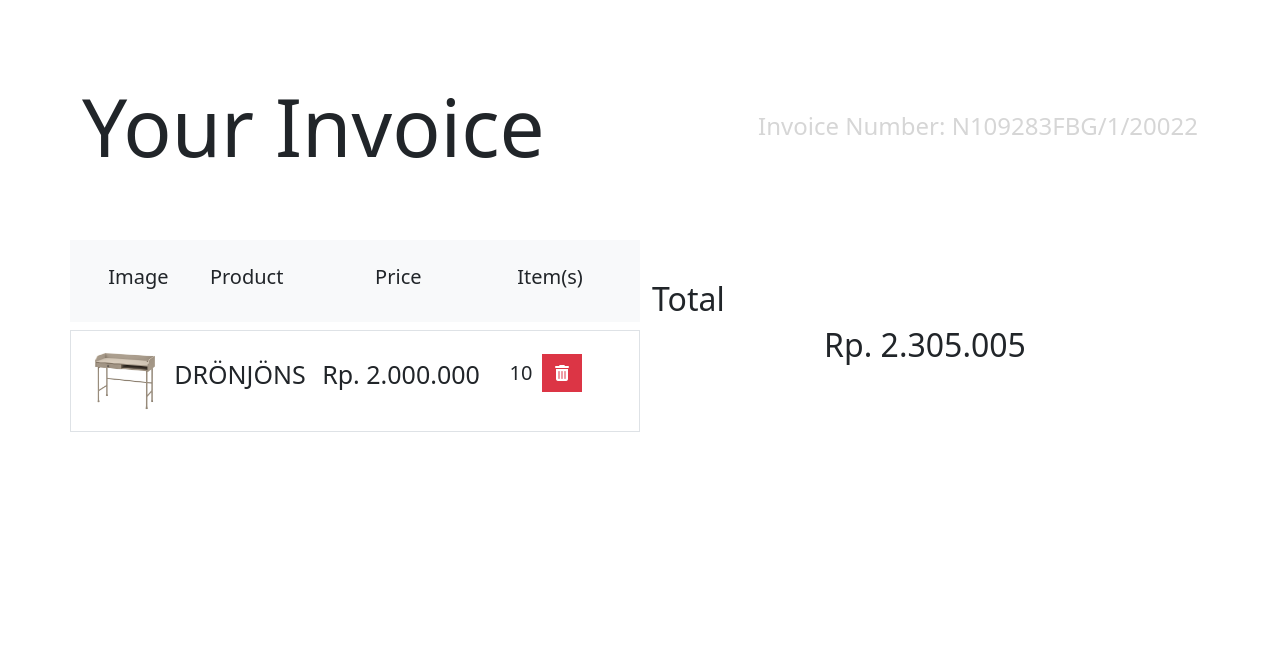
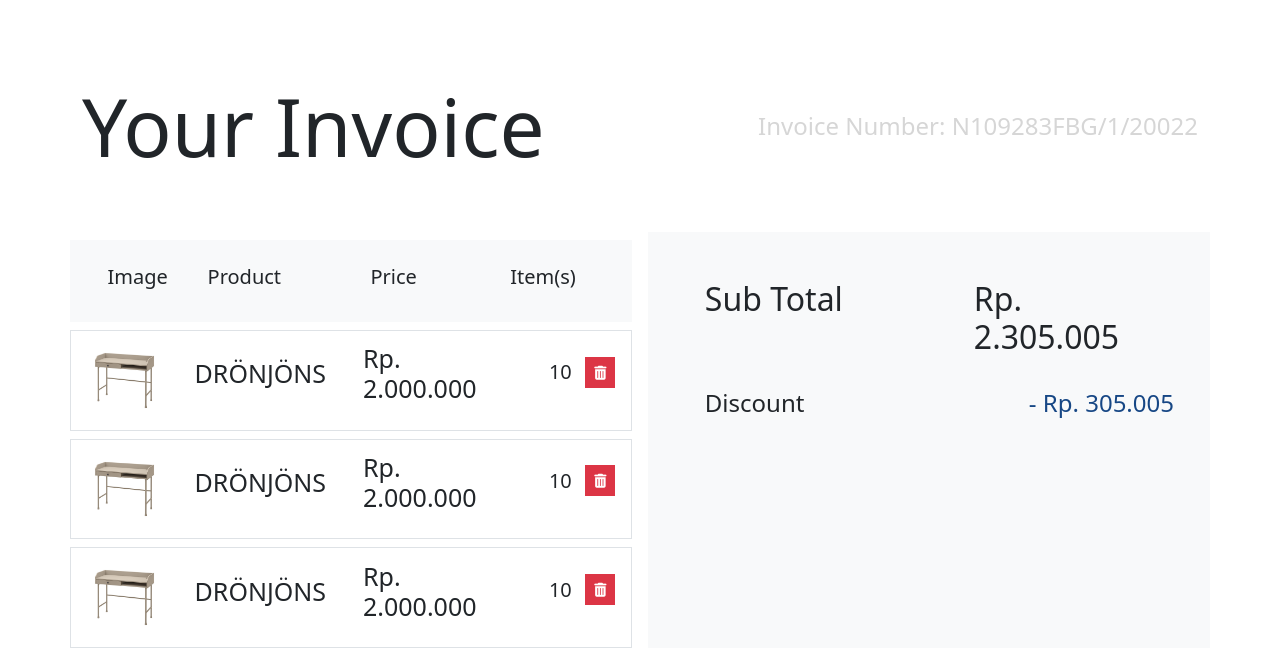
Before and after one commit to SquamosS/Ikiwae, a website: page invoice.html in a window 1280 px wide. Shown: the part 193-841 px from the top of the page. Before the commit the page ends 800 px from the top, so only its background shows below. Drawn offline with nearby package versions, Linux system fonts and the light colour scheme.

Commit message:
Co-authored-by: Aliansyah Firdaus <aliansyah.it@gmail.com> Co-authored-by: Graha Gandang Respati <grahagandangr@users.noreply.github.com> Co-authored-by: Diaz Linggaputra <diazlp@users.noreply.github.com> Co-authored-by: Zoma Aryo Widago <ZomaAryoWidagdo@users.noreply.github.com> Co-authored-by: Harun salman <harunsalman2@users.noreply.github.com>

```diff
--- a/invoice.html
+++ b/invoice.html
@@ -44,7 +44,7 @@
 
     <div class="container">
         <div class="row">
-            <div class="col">
+            <div class="col me-3">
                 <div class="row mt-2 header-inv d-flex align-items-center bg-light">
                     <div class="col-2 d-flex justify-content-center">
                         <h2>Image</h2>
@@ -65,7 +65,7 @@
                     <div class="col-2 img-inv-prod pt-3 d-flex justify-content-center">
                         <img src="/assets/img/MEJA_HAUGA.jpg" alt="">
                     </div>
-                    <div class="col-3 nameprod-co-prod d-flex justify-content-center">
+                    <div class="col-4 nameprod-co-prod d-flex justify-content-center">
                         <h2 class="bd-highlight">DRÖNJÖNS</h2>
                     </div>
                     <div class="col-4 harga-co-prod d-flex justify-content-center">
@@ -77,17 +77,68 @@
                         </div>
                     </div>
                     <div class="col-1 delete-co-prod d-flex justify-content-center">
-                        <a href="#" class="btn btn-danger rounded-0"><i class="fa-solid fa-trash-can"></i></a>
+                        <a href="#" class="btn btn-sm btn-danger rounded-0"><i class="fa-solid fa-trash-can"></i></a>
+                    </div>
+                </div>
+                <div class="row mt-2 co-prod pb-3 d-flex border align-items-center px-2">
+                    <div class="col-2 img-inv-prod pt-3 d-flex justify-content-center">
+                        <img src="/assets/img/MEJA_HAUGA.jpg" alt="">
+                    </div>
+                    <div class="col-4 nameprod-co-prod d-flex justify-content-center">
+                        <h2 class="bd-highlight">DRÖNJÖNS</h2>
+                    </div>
+                    <div class="col-4 harga-co-prod d-flex justify-content-center">
+                        <h2>Rp. 2.000.000</h2>
+                    </div>
+                    <div class="col-1 counter-co-prod">
+                        <div class="form-control form-control-sm border-0 px-3 d-flex justify-content-center" id="total-container">
+                            <span style="font-size: 20px;">10</span>
+                        </div>
+                    </div>
+                    <div class="col-1 delete-co-prod d-flex justify-content-center">
+                        <a href="#" class="btn btn-sm btn-danger rounded-0"><i class="fa-solid fa-trash-can"></i></a>
+                    </div>
+                </div>
+                <div class="row mt-2 co-prod pb-3 d-flex border align-items-center px-2">
+                    <div class="col-2 img-inv-prod pt-3 d-flex justify-content-center">
+                        <img src="/assets/img/MEJA_HAUGA.jpg" alt="">
+                    </div>
+                    <div class="col-4 nameprod-co-prod d-flex justify-content-center">
+                        <h2 class="bd-highlight">DRÖNJÖNS</h2>
+                    </div>
+                    <div class="col-4 harga-co-prod d-flex justify-content-center">
+                        <h2>Rp. 2.000.000</h2>
+                    </div>
+                    <div class="col-1 counter-co-prod">
+                        <div class="form-control form-control-sm border-0 px-3 d-flex justify-content-center" id="total-container">
+                            <span style="font-size: 20px;">10</span>
+                        </div>
+                    </div>
+                    <div class="col-1 delete-co-prod d-flex justify-content-center">
+                        <a href="#" class="btn btn-sm btn-danger rounded-0"><i class="fa-solid fa-trash-can"></i></a>
                     </div>
                 </div>
             </div>
-            <div class="col">
-                <div class="row mt-2 footer-inv d-flex align-items-center mt-5 mb-5">
-                    <div class="col-9 d-flex justify-content-start">
-                        <h2>Total</h2>
+            <div class="col bg-light">
+                <div class="row mt-2 footer-inv mt-5 mb-5">
+                    <!-- sub total -->
+                    <div class="row">
+                        <div class="col-6 offset-1">
+                            <h2>Sub Total</h2>
+                        </div>
+                        <div class="col d-flex justify-content-end">
+                            <h2>Rp. 2.305.005</h2>
+                        </div>
                     </div>
-                    <div class="col d-flex justify-content-center">
-                        <h2>Rp. 2.305.005</h2>
+
+                    <!-- discount total -->
+                    <div class="row mt-4">
+                        <div class="col-6 offset-1">
+                            <h2 class="fs-4">Discount</h2>
+                        </div>
+                        <div class="col d-flex justify-content-end discount-number">
+                            <h2 class="fs-4"> - Rp. 305.005</h2>
+                        </div>
                     </div>
                 </div>
             </div>
--- a/src/css/stylesheet.css
+++ b/src/css/stylesheet.css
@@ -510,3 +510,7 @@
 .header-inv h2 {
   font-size: 20px;
 }
+
+.discount-number h2 {
+  color: rgb(23, 71, 133);
+}
```
Also changed, not shown: index.html (+2 -2 lines).
